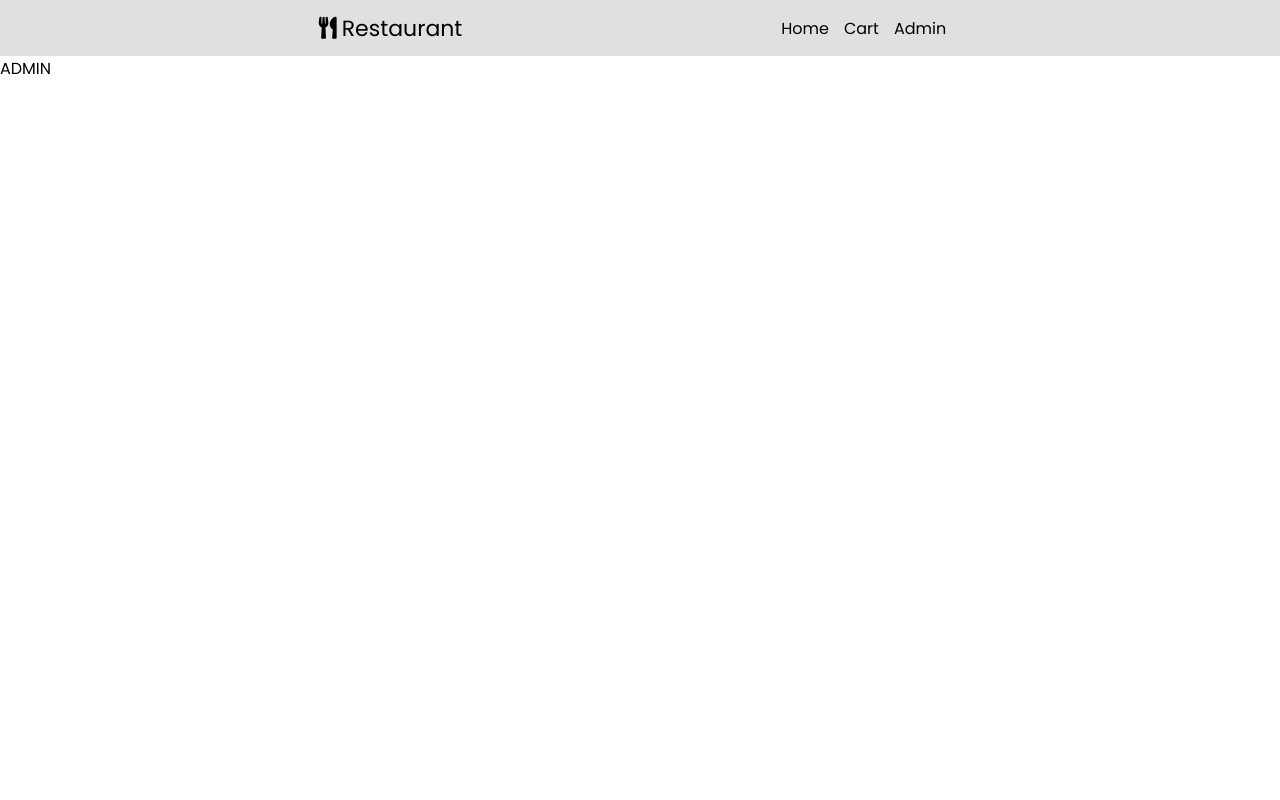
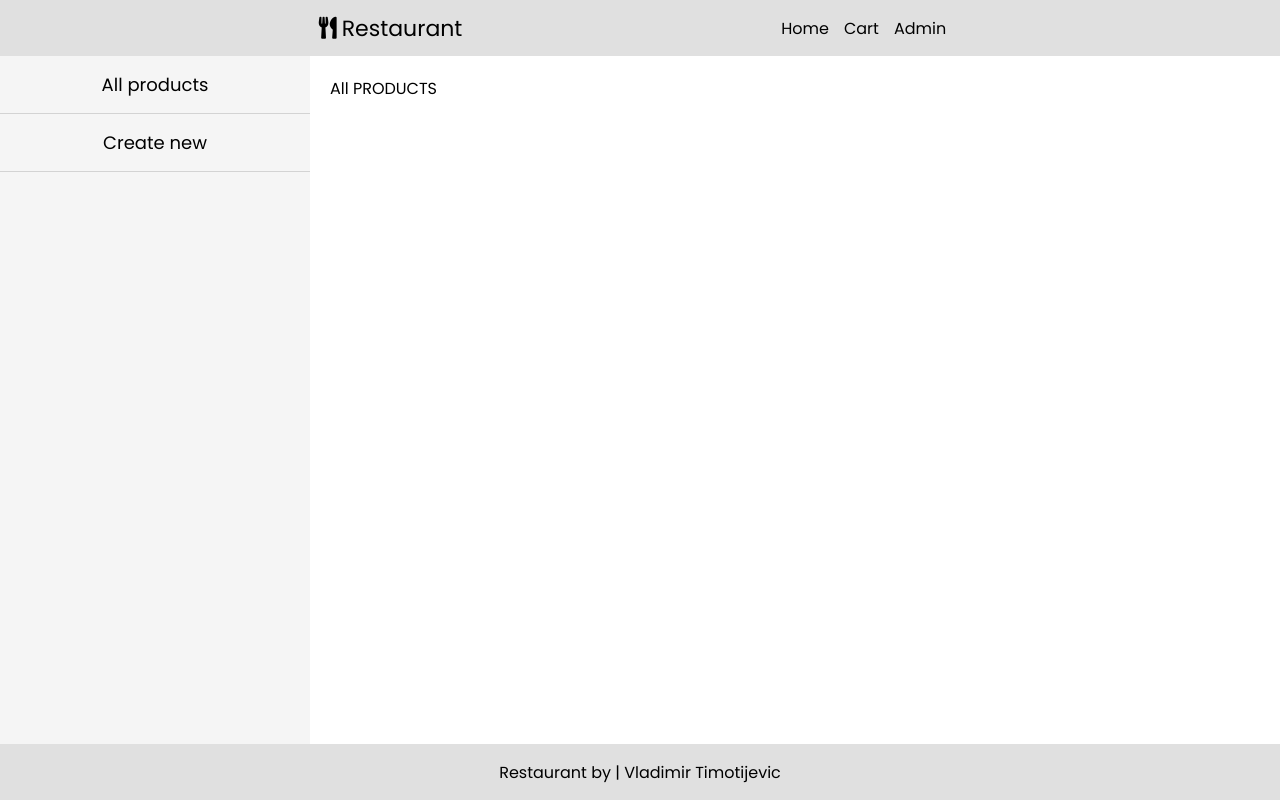
Before and after one commit to TimotijevicVlada/Restaurant_App_React_TS, a React (Create React App) app: page /admin in a window 1280 px wide. Built offline with nearby package versions, Linux system fonts and the light colour scheme.

Commit message:
Working on nested routes from react-router-dom

```diff
--- a/src/App.tsx
+++ b/src/App.tsx
@@ -3,7 +3,10 @@ import Navbar from './components/Navbar';
 import Products from './components/Products';
 import Cart from './components/Cart';
 import Admin from './components/Admin';
+import CreateProduct from './components/CreateProduct';
+import AdminAllProducts from './components/AdminAllProducts';
 import { BrowserRouter as Router, Routes, Route } from "react-router-dom";
+import Footer from './components/Footer';
 
 function App() {
 
@@ -15,8 +18,12 @@ function App() {
         <Routes>
           <Route path="/" element={<Products />}/>
           <Route path="/cart" element={<Cart />}/>
-          <Route path="/admin" element={<Admin />}/>
+          <Route path="/admin" element={<Admin />}>
+              <Route path="/admin"  element={<AdminAllProducts />}/>
+              <Route path="/admin/create" element={<CreateProduct />}/>
+          </Route>
         </Routes>
+        <Footer />
       </div>
     </Router>
   );
--- a/src/components/Admin.tsx
+++ b/src/components/Admin.tsx
@@ -1,9 +1,11 @@
-import React from 'react'
+import { Outlet } from "react-router-dom";
+import AdminAside from "./AdminAside";
 
 const Admin = () => {
     return (
-        <div>
-            ADMIN
+        <div className='admin'>
+            <AdminAside />
+            <Outlet />
         </div>
     )
 }
--- /dev/null
+++ b/src/components/AdminAllProducts.tsx
@@ -0,0 +1,11 @@
+import React from 'react'
+
+const AdminAllProducts = () => {
+    return (
+        <div className='all_products'>
+            All PRODUCTS
+        </div>
+    )
+}
+
+export default AdminAllProducts;
--- /dev/null
+++ b/src/components/AdminAside.tsx
@@ -0,0 +1,13 @@
+import React from 'react'
+import { Link } from "react-router-dom";
+
+const AdminAside = () => {
+    return (
+        <div className='aside_menu'>
+            <Link to="/admin" className='link'>All products</Link>
+            <Link to="/admin/create" className='link'>Create new</Link>
+        </div>
+    )
+}
+
+export default AdminAside;
--- /dev/null
+++ b/src/components/CreateProduct.tsx
@@ -0,0 +1,11 @@
+import React from 'react'
+
+const CreateProduct = () => {
+    return (
+        <div className='create'>
+            hello from CREATE
+        </div>
+    )
+}
+
+export default CreateProduct;
--- /dev/null
+++ b/src/components/Footer.tsx
@@ -0,0 +1,11 @@
+import React from 'react'
+
+const Footer = () => {
+    return (
+        <div className='footer'>
+            Restaurant by | Vladimir Timotijevic
+        </div>
+    )
+}
+
+export default Footer;
--- a/src/context/Context.tsx
+++ b/src/context/Context.tsx
@@ -11,9 +11,10 @@ export type FoodProps = {
 type ProductsProps = {
     food: FoodProps[]
     cart: FoodProps[]
-    setCart: React.Dispatch<React.SetStateAction<FoodProps[]>>
     totalQuantity: number
     totalPrice: number
+    setCart: React.Dispatch<React.SetStateAction<FoodProps[]>>
+    setFood: React.Dispatch<React.SetStateAction<FoodProps[]>>
 }
 
 type ProductsContextProviderProps = {
@@ -76,7 +77,7 @@ export const ProductsContextProvider = ({ children }: ProductsContextProviderPro
     }, [saveFoodStorage])
 
     return (
-        <ProductsContext.Provider value={{ food, cart, setCart, totalQuantity, totalPrice }}>
+        <ProductsContext.Provider value={{ food, setFood, cart, setCart, totalQuantity, totalPrice }}>
             {children}
         </ProductsContext.Provider>
     )
--- a/src/style/App.css
+++ b/src/style/App.css
@@ -76,7 +76,7 @@
   -webkit-box-align: center;
       -ms-flex-align: center;
           align-items: center;
-  height: 94vh;
+  min-height: 86vh;
 }
 
 .App .products .food {
@@ -150,6 +150,7 @@
   -webkit-box-flex: 9;
       -ms-flex: 9;
           flex: 9;
+  min-height: 86vh;
 }
 
 .App .cart .cart_items .cart_item {
@@ -278,4 +279,59 @@
 .App .cart .cart_total .total_info .order_btn:hover {
   background-color: white;
 }
+
+.App .admin {
+  display: -webkit-box;
+  display: -ms-flexbox;
+  display: flex;
+  min-height: 86vh;
+}
+
+.App .admin .aside_menu {
+  -webkit-box-flex: 3;
+      -ms-flex: 3;
+          flex: 3;
+  display: -webkit-box;
+  display: -ms-flexbox;
+  display: flex;
+  -webkit-box-orient: vertical;
+  -webkit-box-direction: normal;
+      -ms-flex-direction: column;
+          flex-direction: column;
+  background-color: whitesmoke;
+}
+
+.App .admin .aside_menu .link {
+  color: inherit;
+  text-align: center;
+  text-decoration: none;
+  border-bottom: 1px solid lightgray;
+  padding: 15px 0px;
+  font-size: 18px;
+}
+
+.App .admin .aside_menu .link:hover {
+  background-color: #e0e0e0;
+}
+
+.App .admin .create, .App .admin .all_products {
+  -webkit-box-flex: 9;
+      -ms-flex: 9;
+          flex: 9;
+  padding: 20px;
+}
+
+.App .footer {
+  height: 7vh;
+  display: -webkit-box;
+  display: -ms-flexbox;
+  display: flex;
+  -webkit-box-pack: center;
+      -ms-flex-pack: center;
+          justify-content: center;
+  -webkit-box-align: center;
+      -ms-flex-align: center;
+          align-items: center;
+  background-color: #e0e0e0;
+}
 /*# sourceMappingURL=App.css.map */
--- a/src/style/App.scss
+++ b/src/style/App.scss
@@ -12,7 +12,6 @@
     align-items: center;
     height: 7vh;
     background-color: rgb(224, 224, 224);
-
     .logo {
       font-size: 22px;
 
@@ -54,7 +53,7 @@
     display: flex;
     justify-content: center;
     align-items: center;
-    height: 94vh;
+    min-height: 86vh;
     .food {
       display: flex;
       flex-direction: column;
@@ -103,6 +102,7 @@
     display: flex;
     .cart_items {
       flex: 9;
+      min-height: 86vh;
       .cart_item {
         display: flex;
         justify-content: space-between;
@@ -192,4 +192,36 @@
       }
     }
   }
+  .admin {
+    display: flex;
+    min-height: 86vh;
+    .aside_menu {
+      flex: 3;
+      display: flex;
+      flex-direction: column;
+      background-color: whitesmoke;
+      .link {
+        color: inherit;
+        text-align: center;
+        text-decoration: none;
+        border-bottom: 1px solid lightgray;
+        padding: 15px 0px;
+        font-size: 18px;
+        &:hover {
+          background-color: rgb(224, 224, 224);
+        }
+      }
+    }
+    .create, .all_products {
+      flex: 9;
+      padding: 20px;
+    }
+  }
+  .footer {
+    height: 7vh;
+    display: flex;
+    justify-content: center;
+    align-items: center;
+    background-color: rgb(224, 224, 224);
+  }
 }
```
Also changed, not shown: 1 other file (tests, documents, lock files or other folders).
